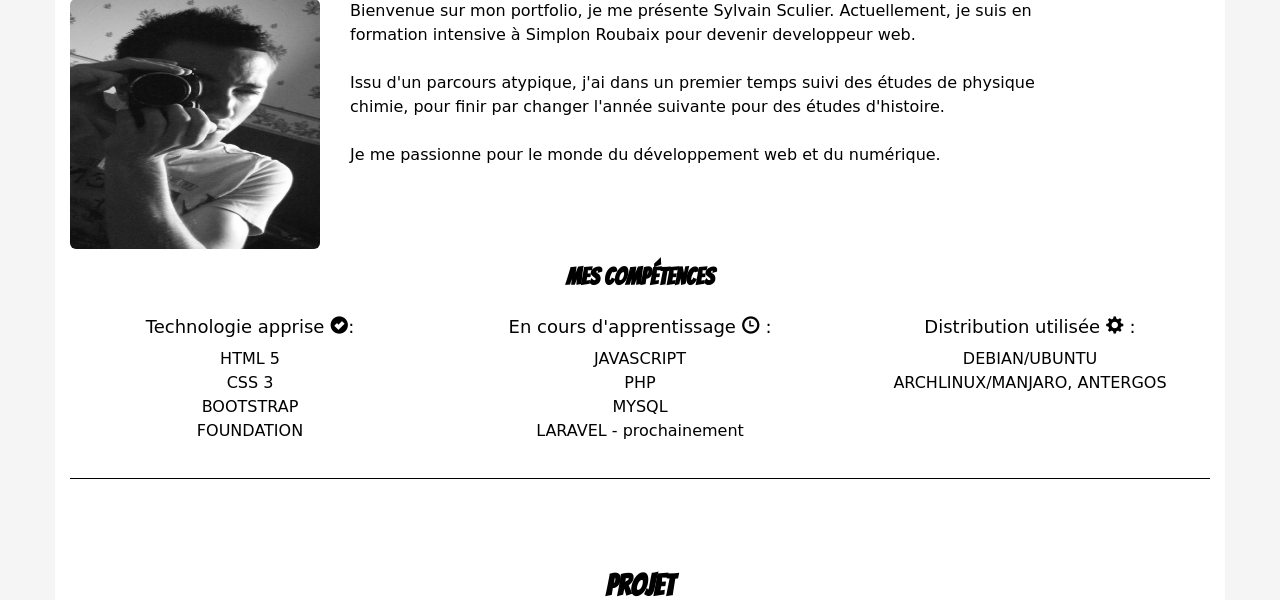
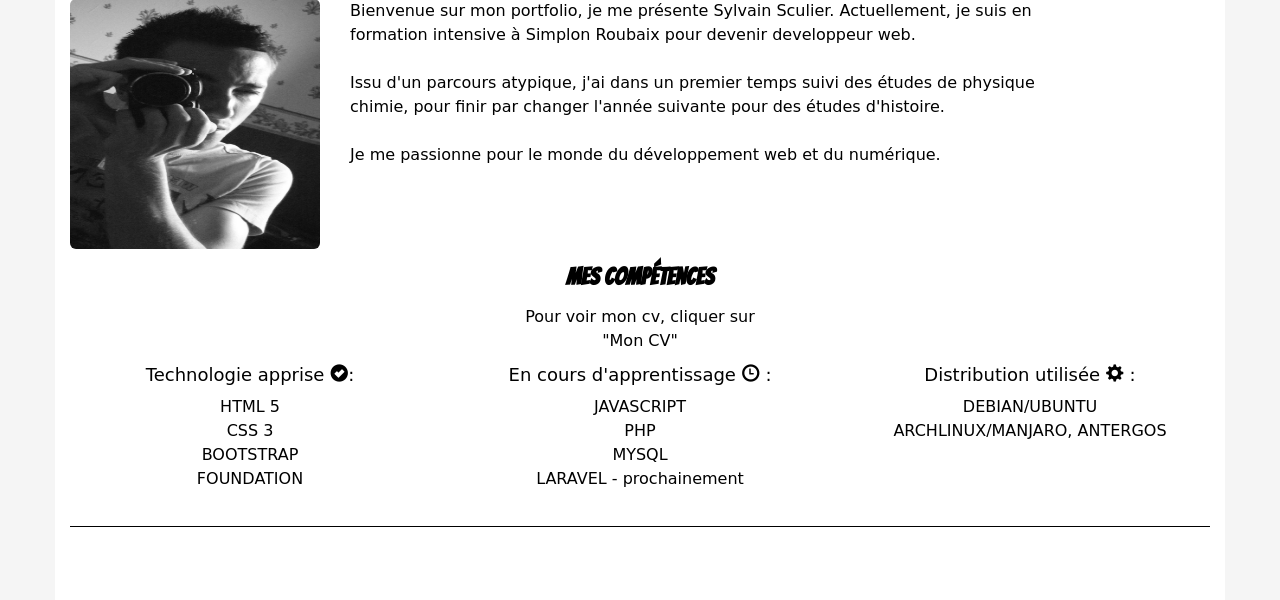
Before and after one commit to Sylvain059/Portfolio, a PHP site: page / in a window 1280 px wide. Shown: the part 729-1329 px from the top of the page. Run offline with PHP 8.4, Linux system fonts and the light colour scheme; some web fonts are replaced.

Commit message:
add link cv

```diff
--- a/css/main.css
+++ b/css/main.css
@@ -334,6 +334,10 @@ CSS PRESENTATION
             margin: 0 15px;
         }
 
+        .cv {
+            text-align: center;
+        }
+
         .listCompétence, h4 {
             padding: 0;
             list-style-type: none;
--- a/index.html
+++ b/index.html
@@ -87,6 +87,9 @@
 
                     <article class="row compétence">
                         <h3>Mes Compétences</h3>
+                        <p class="cv">Pour voir mon cv, cliquer sur
+                            <a class='col-sm-12' href="CV-Sylvain.pdf">"Mon CV"</a>
+                        </p>
                         <article class="col-sm-4">
                             <h4>Technologie apprise <span class="glyphicon glyphicon-ok-sign"></span>:</h4>
                             <ul class="listCompétence">
```
Also changed, not shown: 1 other file.
